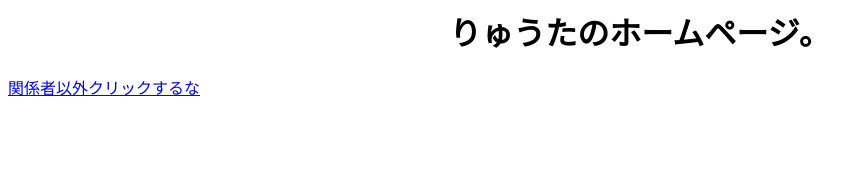
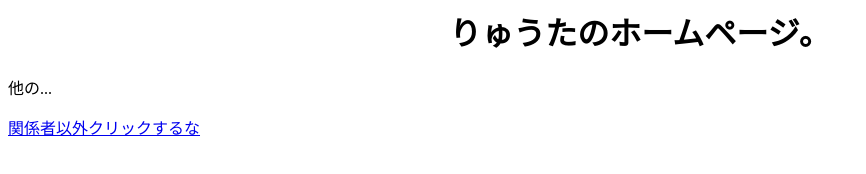
Before and after one commit to ryuta001/ryuta001.github.io, a plain HTML site: page index.html in a window 1280 px wide. Shown: the whole page, without its empty margins (0-866 px from the left). Drawn offline with Linux system fonts and the light colour scheme.

Commit message:
Update index.html

```diff
--- a/index.html
+++ b/index.html
@@ -1,4 +1,5 @@
 <html>
 <center><h1>りゅうたのホームページ。<h1></center>
+<p>他の...</p>
 <a href="https://ryuta001.github.io/himitu">関係者以外クリックするな</a>
 </html>
```
